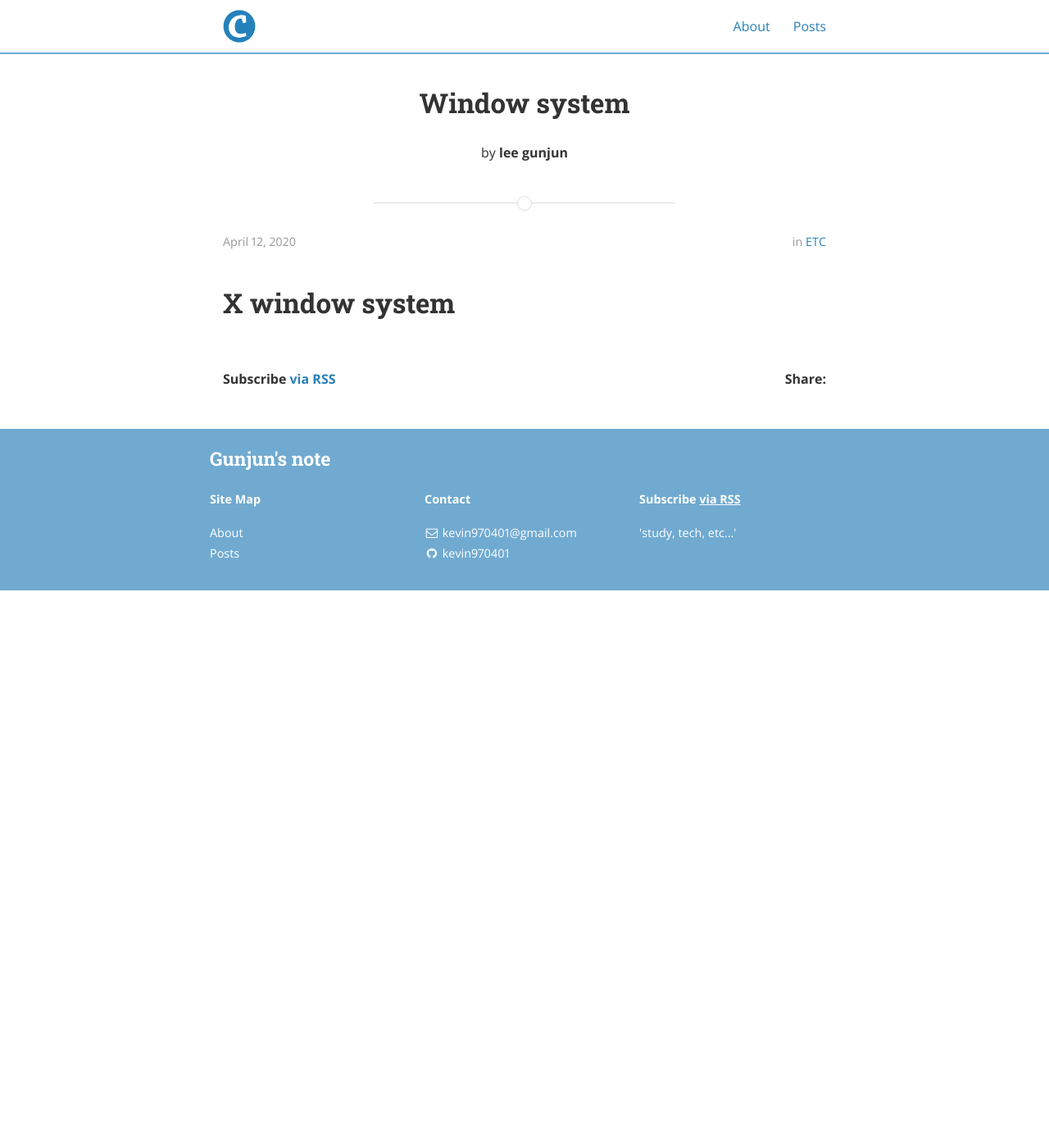
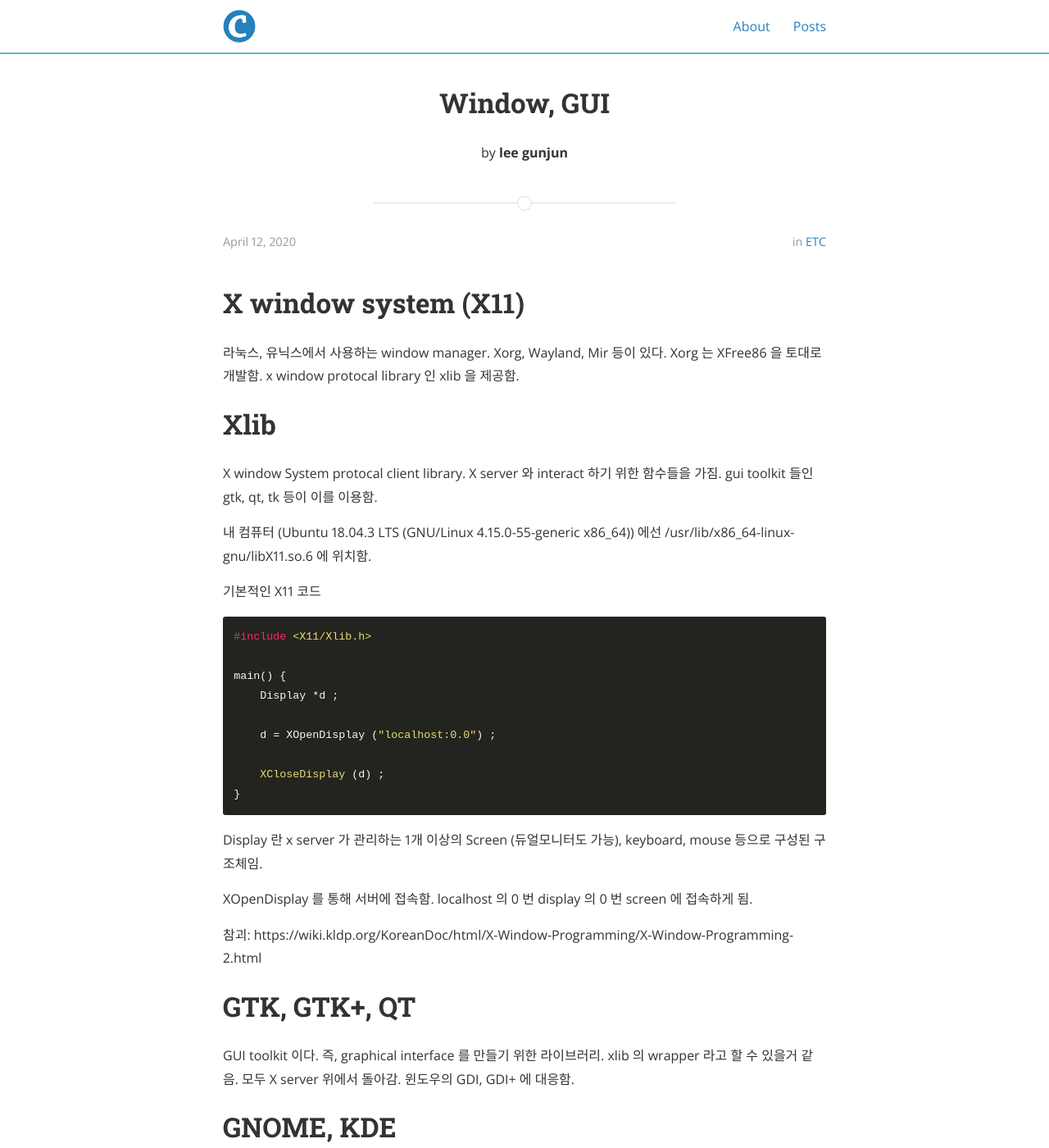
Before and after one commit to kevin970401/kevin970401.github.io, a Jekyll site: the page built from _posts/2020-04-12-window-system.md, in a window 1280 px wide and 1400 px high. Shown: the whole window at 82% size. Built offline with Jekyll 4.4.1, drawn with Linux system fonts in a browser that asks for light colours; nearby versions of some CDN libraries; some of the changed text lies outside the part shown.

Commit message:
window system

````diff
--- a/_posts/2020-04-12-window-system.md
+++ b/_posts/2020-04-12-window-system.md
@@ -1,8 +1,49 @@
 ---
 layout: post
-title: "Window system"
+title: "Window, GUI"
 categories: ETC
 author: lee gunjun
 ---
 
-# X window system
+# X window system (X11)
+
+라눅스, 유닉스에서 사용하는 window manager. Xorg, Wayland, Mir 등이 있다. Xorg 는 XFree86 을 토대로 개발함. x window protocal library 인 xlib 을 제공함.
+
+# Xlib
+
+X window System protocal client library. X server 와 interact 하기 위한 함수들을 가짐. gui toolkit 들인 gtk, qt, tk 등이 이를 이용함.
+
+내 컴퓨터 (Ubuntu 18.04.3 LTS (GNU/Linux 4.15.0-55-generic x86_64)) 에선 /usr/lib/x86_64-linux-gnu/libX11.so.6 에 위치함.
+
+기본적인 X11 코드
+```
+#include <X11/Xlib.h>
+
+main() {
+    Display *d ;
+
+    d = XOpenDisplay ("localhost:0.0") ;
+
+    XCloseDisplay (d) ;
+}
+```
+
+Display 란 x server 가 관리하는 1개 이상의 Screen (듀얼모니터도 가능), keyboard, mouse 등으로 구성된 구조체임.
+
+XOpenDisplay 를 통해 서버에 접속함. localhost 의 0 번 display 의 0 번 screen 에 접속하게 됨.
+
+참괴: https://wiki.kldp.org/KoreanDoc/html/X-Window-Programming/X-Window-Programming-2.html
+
+# GTK, GTK+, QT
+
+GUI toolkit 이다. 즉, graphical interface 를 만들기 위한 라이브러리. xlib 의 wrapper 라고 할 수 있을거 같음. 모두 X server 위에서 돌아감. 윈도우의 GDI, GDI+ 에 대응함.
+
+# GNOME, KDE
+
+GNOME 과 KDE 는 desktop environment.
+
+GNOME: gtk 이용. easy-to-use. 쉽게 사용할 수 있는 데스크탑 환경 제공
+
+KDE: qt 이용하기 때문에 gtk 를 사용하는 애플리케이션을 쓰기위해서는 (크롬, 파폭, 등등..) gtk 라이브러리를 설치해야함.
+
+GNOME 과 KDE 는 각각 애플리케이션들이 있음. gedit (editor), nautilus (파일탐색기) 이 GNOME 애플리케이션, KDE 는 안써봐서 모름.
````
